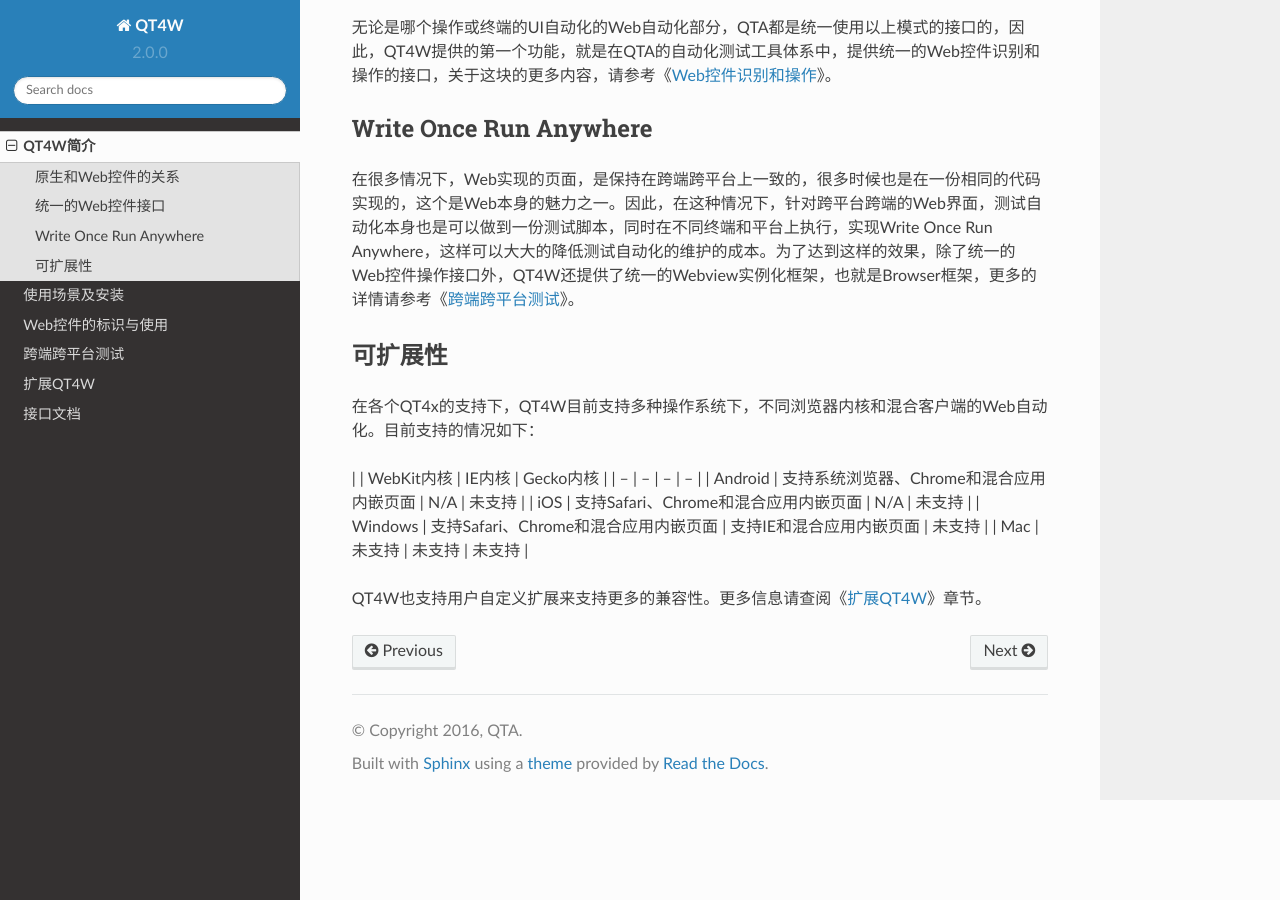
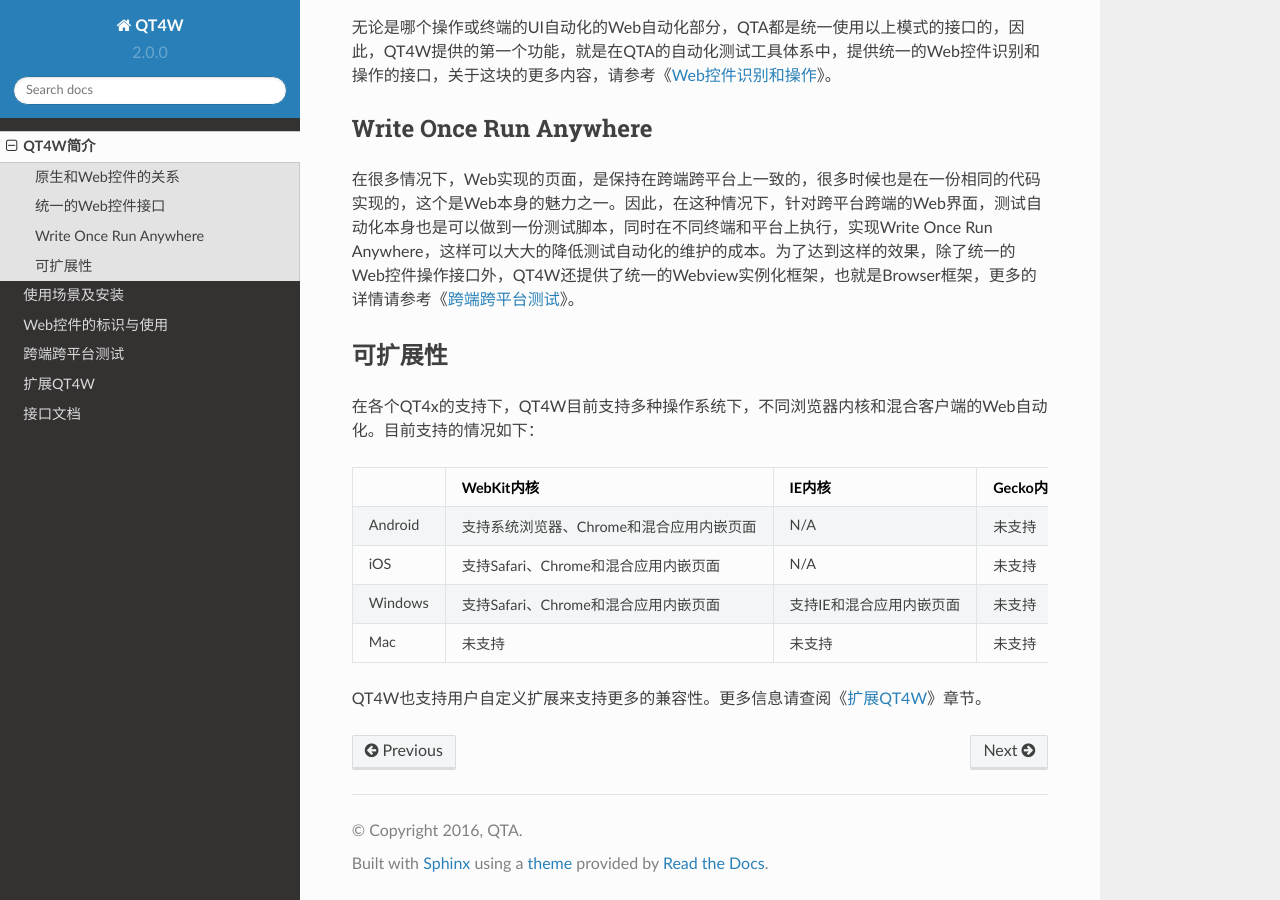
Before and after one commit to Tencent/QT4W, a Sphinx documentation site: the page built from docs/intro.md, in a window 1280 px wide and 900 px high, scrolled down 1255 px. Built offline with Sphinx 7.4.7 and the Read the Docs theme 2.0.0, drawn with Linux system fonts in a browser that asks for light colours; pages that are not in the unit, such as notebooks, are missing from menus.

```diff
--- a/docs/conf.py
+++ b/docs/conf.py
@@ -18,7 +18,7 @@ import shlex
 
 from recommonmark.parser import CommonMarkParser
 import sphinx_rtd_theme
-#import sphinx_markdown_tables
+import sphinx_markdown_tables
 
 # If extensions (or modules to document with autodoc) are in another directory,
 # add these directories to sys.path here. If the directory is relative to the
@@ -35,7 +35,7 @@ import sphinx_rtd_theme
 # ones.
 extensions = [
 'sphinx.ext.autodoc',
-#'sphinx_markdown_tables',
+'sphinx_markdown_tables',
 ]
 
 # Add any paths that contain templates here, relative to this directory.
```
